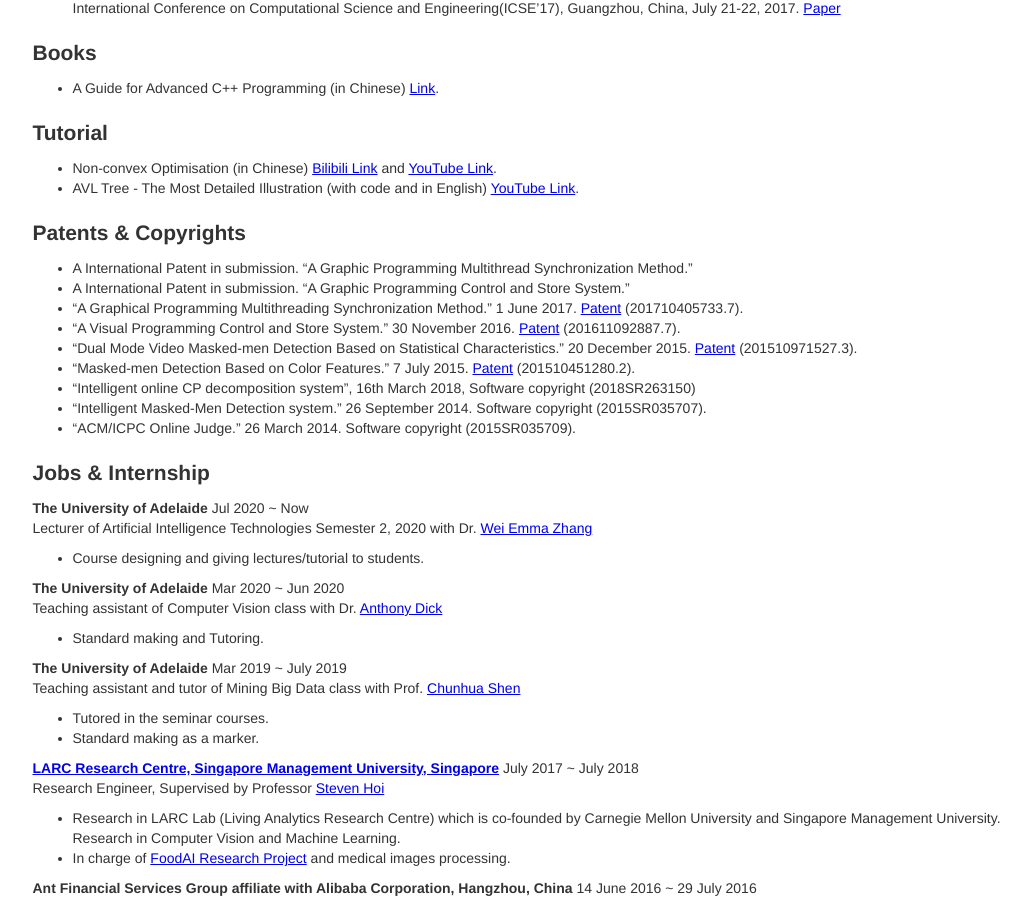
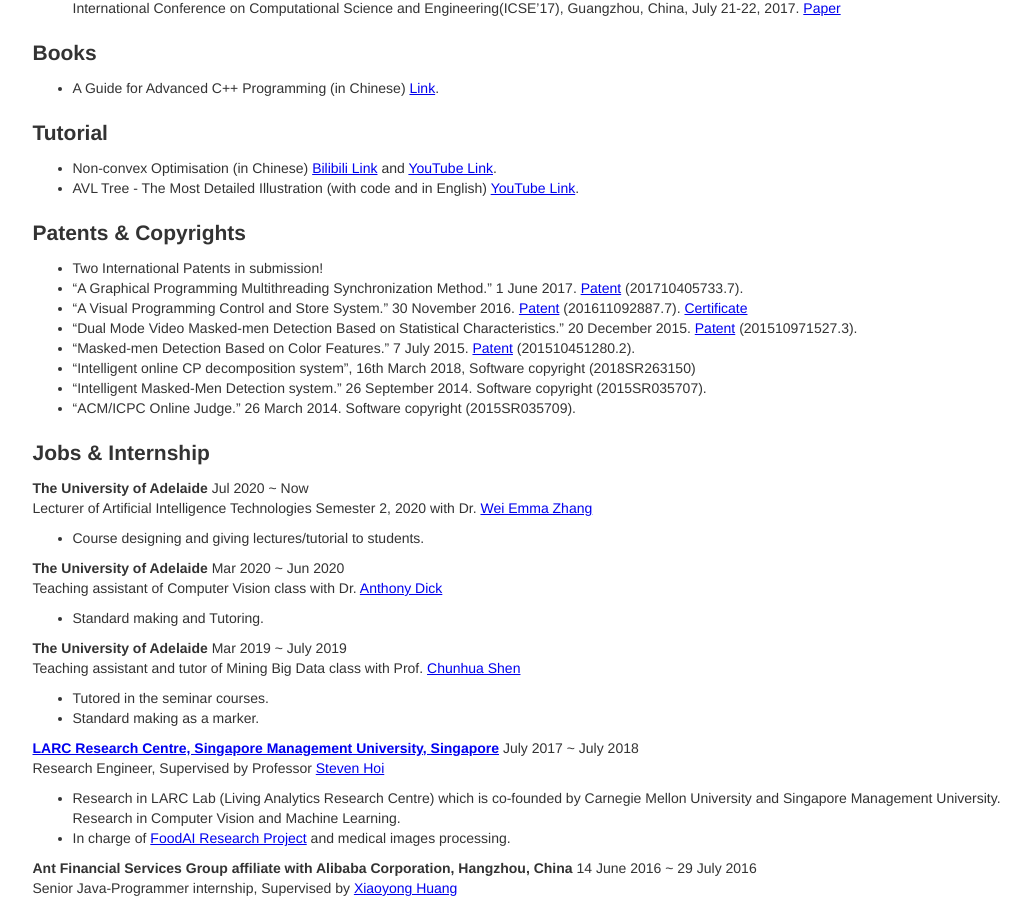
Before and after one commit to billhhh/whblog-omega, a Jekyll site: the page res/index.html, which Jekyll copies as it is, in a window 1280 px wide and 900 px high, scrolled down 522 px. Shown: the whole window, without its empty margins (120-1151 px from the left). Built offline with Jekyll 4.4.1, drawn with Linux system fonts in a browser that asks for light colours.

Commit message:
Update index.html

```diff
--- a/res/index.html
+++ b/res/index.html
@@ -93,16 +93,13 @@
       <div class="row">
         <ul>
           <li>
-            A International Patent in submission. “A Graphic Programming Multithread Synchronization Method.”
-          </li>
-		  <li>
-            A International Patent in submission. “A Graphic Programming Control and Store System.”
+            Two International Patents in submission!
           </li>
 		  <li>
              “A Graphical Programming Multithreading Synchronization Method.” 1 June 2017. <a href = "https://patents.google.com/patent/CN107391266A/en">Patent</a> (201710405733.7).
           </li>
 		  <li>
-             “A Visual Programming Control and Store System.” 30 November 2016. <a href = "https://patents.google.com/patent/CN106775683B/en">Patent</a> (201611092887.7).
+             “A Visual Programming Control and Store System.” 30 November 2016. <a href = "https://patents.google.com/patent/CN106775683B/en">Patent</a> (201611092887.7). <a href = "https://github.com/billhhh/whblog-omega/raw/gh-pages/resources/patent-2016110928877.pdf">Certificate</a>
           </li>
 		  <li>
              “Dual Mode Video Masked-men Detection Based on Statistical Characteristics.” 20 December 2015. <a href = "https://patents.google.com/patent/CN105678213A/en">Patent</a> (201510971527.3).
```
